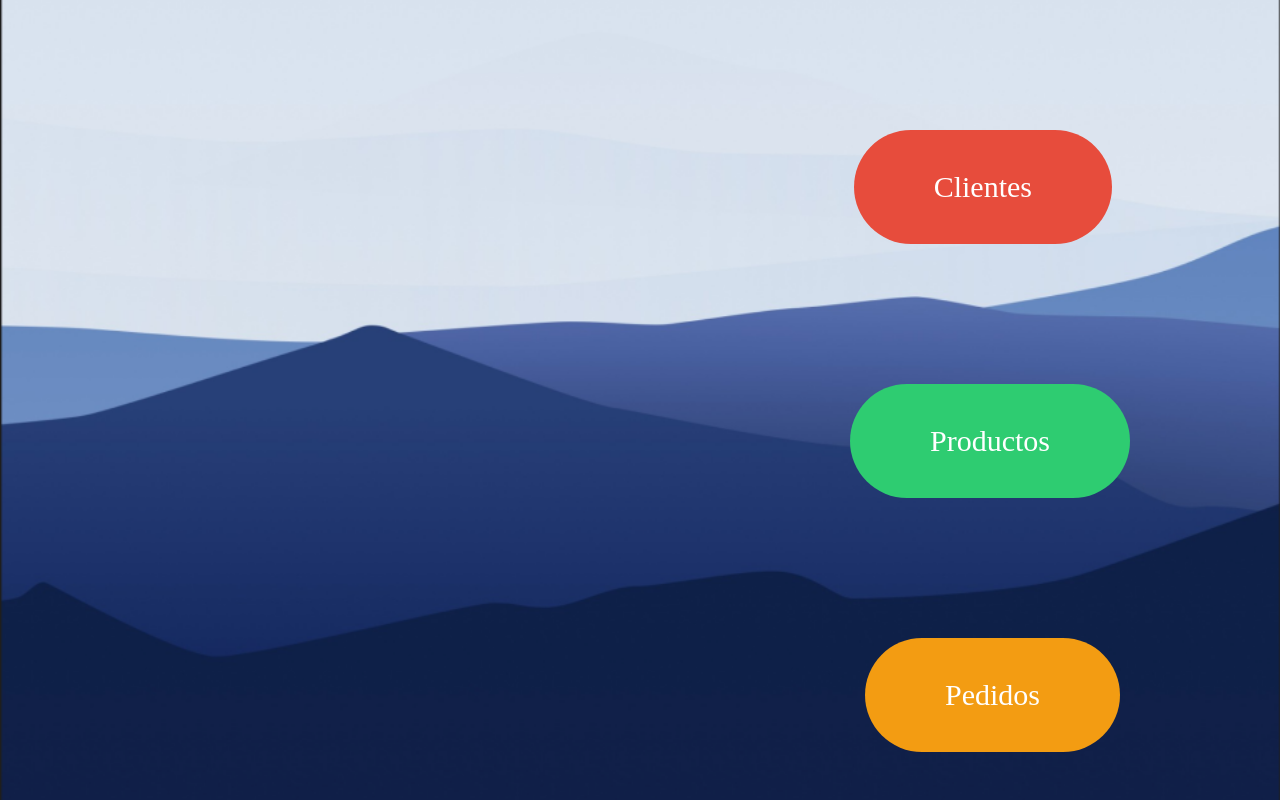
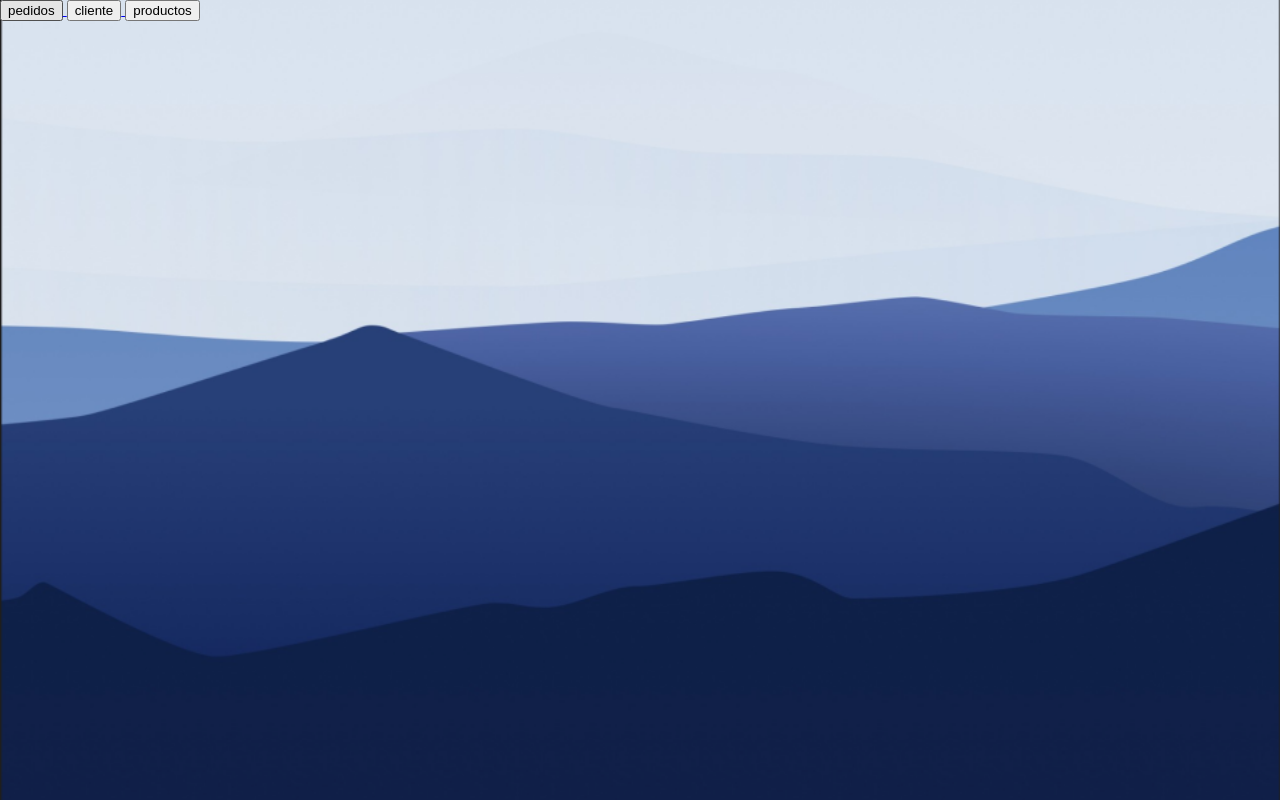
Before and after one commit to 7u4n1011/ifoneiv, a Flask app: page / in a window 1280 px wide. Run offline with Flask 3, Linux system fonts and the light colour scheme; parts of the project's set-up code (start-up, migrations or seed data) failed here and were passed over.

Commit message:
juani y agus clientes

```diff
--- a/app.py
+++ b/app.py
@@ -24,30 +24,23 @@ def index():
 def pedidos():
   pass
 
-# Menu clientes
-@app.route('/cliente')
-def clientes():
-  pass
 
 # Menu productos
 @app.route('/productos')
 def productos():
   pass
 
-if __name__ == '__main__':
-  app.run(debug=True)
-
 #-------------------------- Menu Clientes------------------------
 
 @app.route('/cliente')
-def productos():
+def cliente():
   query = "SELECT * FROM cliente"
   cursor.execute(query)
   cliente = cursor.fetchall()
-  return render_template('productos.html',cliente=cliente)
+  return render_template('clientes.html',cliente=cliente)
 
-@app.route('agregar_clientes', methods=['POST'])
-def agregar_clientes():
+@app.route('/agregar_cliente', methods=['POST'])
+def agregar_cliente():
   #obtengo los datos del formulario
   nombre = request.form.get('nombre')
   direccion = request.form.get('direccion')
@@ -57,10 +50,10 @@ def agregar_clientes():
   query = 'INSERT INTO cliente (descripcion, precio) VALUES (%s, %s, %s)'
   cursor.execute(query, (nombre, direccion, dni))
   conexion.commit()
-  return redirect(url_for('clientes'))
+  return redirect(url_for('cliente'))
 
-@app.route('/modificar_clientes', methods=['POST'])
-def modificar_clientes():
+@app.route('/modificar_cliente', methods=['POST'])
+def modificar_cliente():
   #obtengo el id que puso en el formulario
   ID_cliente = request.form.get('ID')
 
@@ -72,10 +65,10 @@ def modificar_clientes():
   #ejecuto el sql para modificar
   query = 'UPDATE cliente SET nombre = %s, direccion = %s, dni = %s WHERE ID_cliente = %s'
   cursor.execute(query, (nombre, direccion, dni, ID_cliente))
-  return redirect(url_for('clientes'))
+  return redirect(url_for('cliente'))
 
-@app.route('/eliminar_clientes', methods=['POST'])
-def eliminar_clientes():
+@app.route('/eliminar_cliente', methods=['POST'])
+def eliminar_cliente():
   #obtengo el id que puso en el formulario
   ID_cliente = request.form.get('ID')
 
@@ -83,7 +76,7 @@ def eliminar_clientes():
   query = 'DELETE FROM cliente WHERE '+ID_cliente+' = cliente.ID_cliente'
   cursor.execute(query)
   conexion.commit()
-  return redirect(url_for('clientes'))
+  return redirect(url_for('cliente'))
 
 if __name__ == '__main__':
   app.run(debug=True)
--- a/templates/index.html
+++ b/templates/index.html
@@ -7,10 +7,14 @@
     <link rel="stylesheet" type="text/css" href="{{ url_for('static', filename='estilo.css') }}">
 </head>
 <body>
-    <div class="button-container">
-        <a href="clientes.html" class="button button-1"> Clientes </a>
-        <a href="#" class="button button-2"> Productos </a>
-        <a href="#" class="button button-3"> Pedidos </a>
-    </div>
-</body>
+    <a href="{{ url_for('pedidos')}}">
+      <button>pedidos</button>
+    </a>
+    <a href="{{ url_for('cliente')}}">
+      <button>cliente</button>
+    </a>
+    <a href="{{ url_for('productos')}}">
+      <button>productos</button>
+    </a>
+  </body>
 </html>
```
